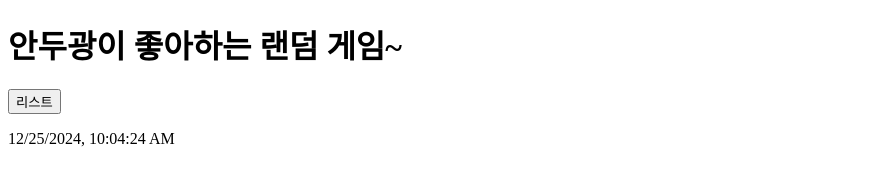
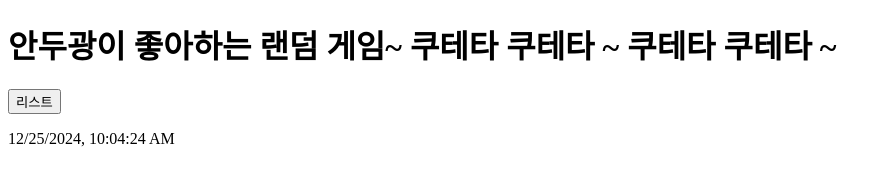
Before and after one commit to business-sixtick/recommend_movie, a plain HTML site: page fastapi/static/index.html in a window 1280 px wide. Shown: the whole page, without its empty margins (0-892 px from the left). Drawn offline with Linux system fonts and the light colour scheme.

Commit message:
requirements update

```diff
--- a/fastapi/static/index.html
+++ b/fastapi/static/index.html
@@ -6,7 +6,7 @@
     <title>AI 추천 영화 검색</title>
 </head>
 <body>
-    <h1>안두광이 좋아하는 랜덤 게임~</h1>
+    <h1>안두광이 좋아하는 랜덤 게임~  쿠테타 쿠테타 ~ 쿠테타 쿠테타 ~ </h1>
     <button onclick="window.location.href='/list'">리스트</button>
     <p id="current-date-time"></p>
 
```
Also changed, not shown: fastapi/requirements.txt.
